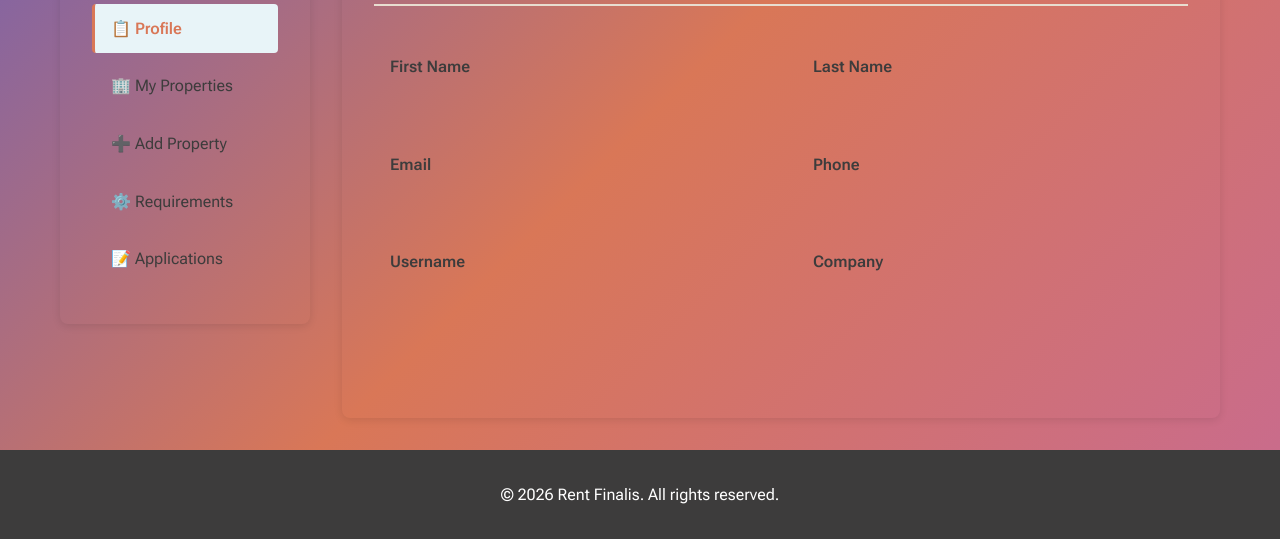
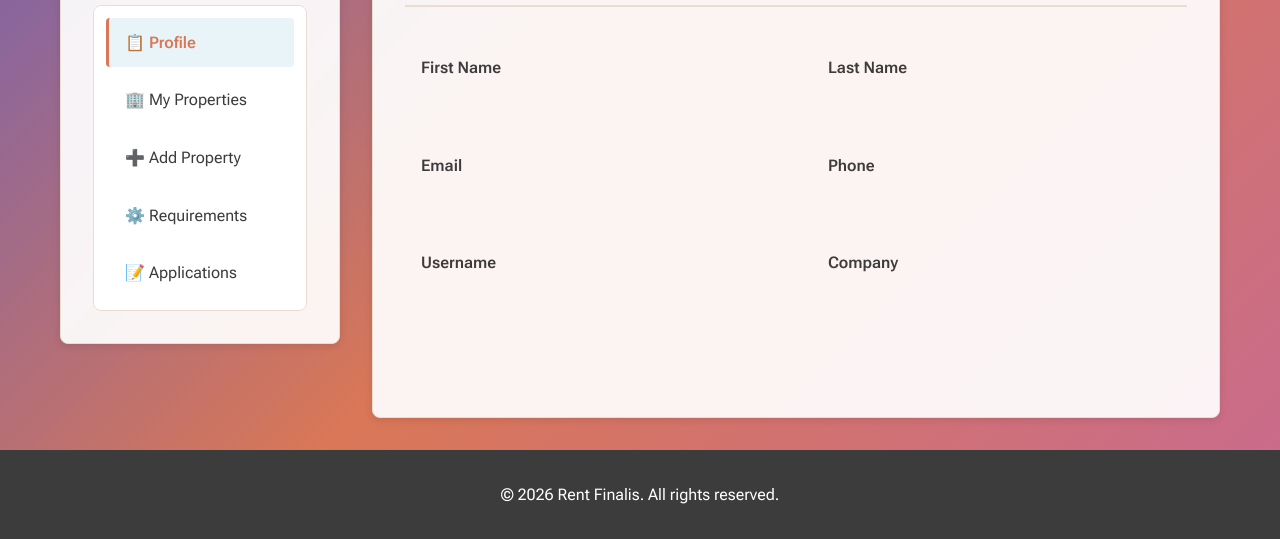
Before and after one commit to Zambon1/YACN, a website: page public/landlord-dashboard.html in a window 1280 px wide. Shown: the part 273-812 px from the top of the page. Drawn offline with Linux system fonts and the light colour scheme; no server answers; sample sign-in values are in the browser's storage.

Commit message:
Fixed readablity of landlord page

```diff
--- a/public/landlord-dashboard.html
+++ b/public/landlord-dashboard.html
@@ -8,17 +8,19 @@
     <style>
         .dashboard-container {
             display: grid;
-            grid-template-columns: 250px 1fr;
+            grid-template-columns: 280px 1fr;
             gap: 2rem;
             margin: 2rem 0;
             min-height: calc(100vh - 300px);
         }
 
         .dashboard-sidebar {
-            background: var(--card-bg);
+            background: rgba(255, 255, 255, 0.92);
+            border: 1px solid var(--border-color);
             padding: 2rem;
             border-radius: 8px;
             box-shadow: 0 2px 8px rgba(0, 0, 0, 0.1);
+            backdrop-filter: blur(2px);
             height: fit-content;
             position: sticky;
             top: 100px;
@@ -28,6 +30,14 @@
             margin-top: 0;
             margin-bottom: 1.5rem;
             color: var(--primary-color);
+        }
+
+        .dashboard-menu {
+            background: rgba(255, 255, 255, 0.92);
+            border: 1px solid var(--border-color);
+            border-radius: 8px;
+            padding: 0.75rem;
+            backdrop-filter: blur(2px);
         }
 
         .dashboard-menu a {
@@ -41,6 +51,10 @@
             transition: all 0.3s ease;
             color: var(--text-dark);
             text-decoration: none;
+        }
+
+        .dashboard-menu a:last-child {
+            margin-bottom: 0;
         }
 
         .dashboard-menu a:hover {
@@ -57,10 +71,12 @@
         }
 
         .dashboard-content {
-            background: var(--card-bg);
+            background: rgba(255, 255, 255, 0.92);
+            border: 1px solid var(--border-color);
             padding: 2rem;
             border-radius: 8px;
             box-shadow: 0 2px 8px rgba(0, 0, 0, 0.1);
+            backdrop-filter: blur(2px);
         }
 
         .dashboard-section {
```
